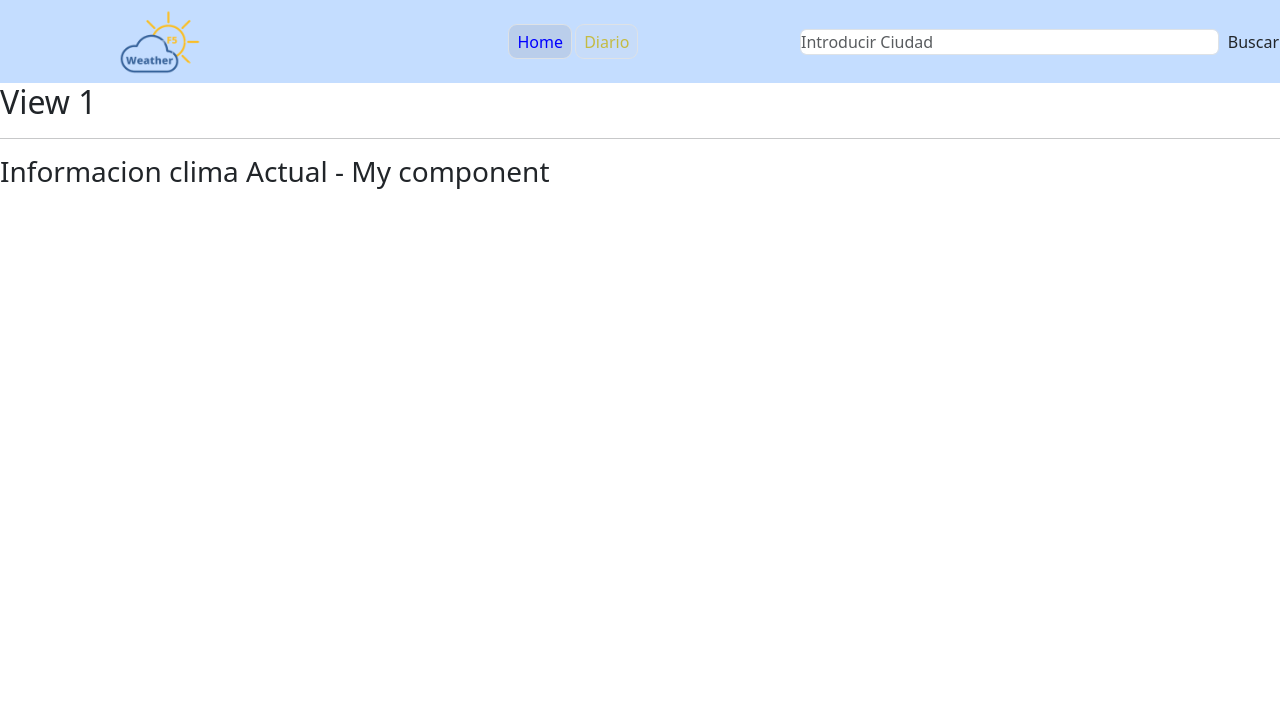
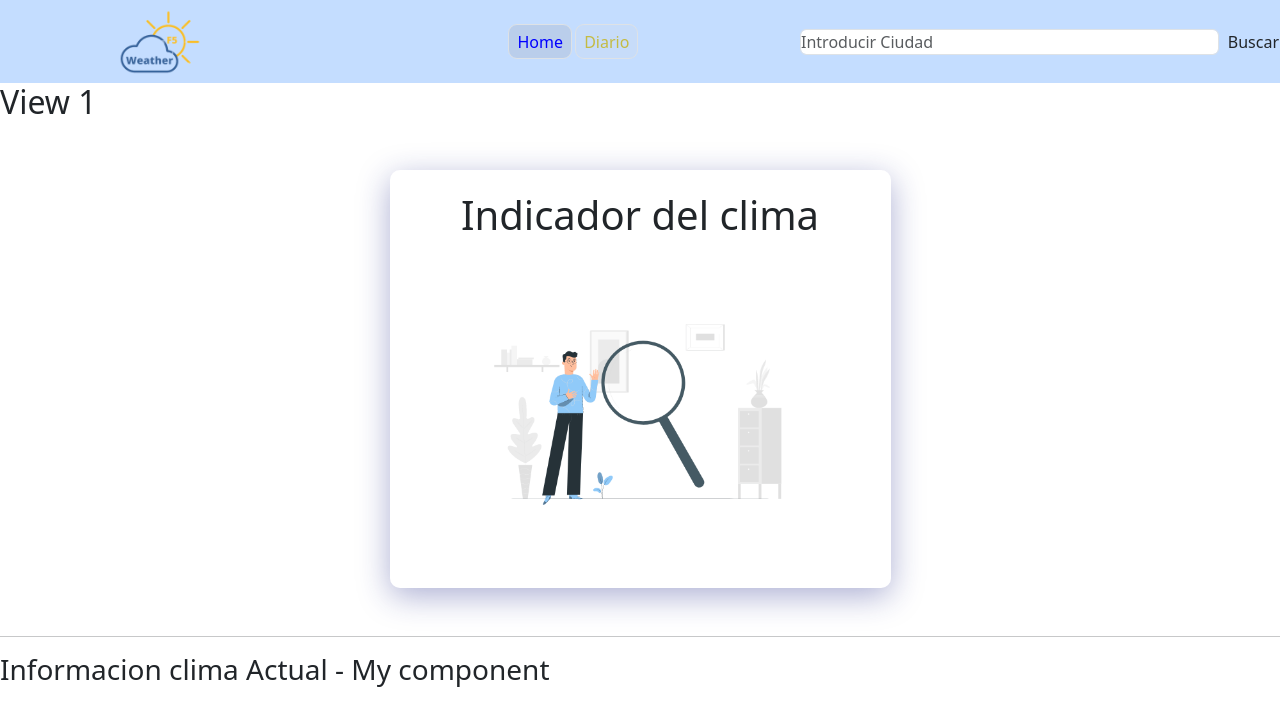
Before and after one commit to YorlinPacha/app_weather, a Vue app: page / in a window 1280 px wide. Shown: the top 726 px of the page. Built offline with nearby package versions, Linux system fonts and the light colour scheme.

Commit message:
Agregar Card

```diff
--- a/src/views/WeekView.vue
+++ b/src/views/WeekView.vue
@@ -1,7 +1,7 @@
 <template>
   <div>
     <h2>View 1</h2>
-    <!-- <CardHome :climaActual="climaActual" :climaCompleto="climaCompleto"/>-->
+    <CardHome :climaActual="climaActual" :climaCompleto="climaCompleto"/>
 
     <hr>
 
@@ -12,7 +12,7 @@
 
 <script setup>
 import MyComponent from '../components/MyComponent.vue';
-// import CardHome from '../components/CardHome.vue';
+import CardHome from '../components/CardHome.vue';
 import { defineProps } from "vue"
 
 
```
